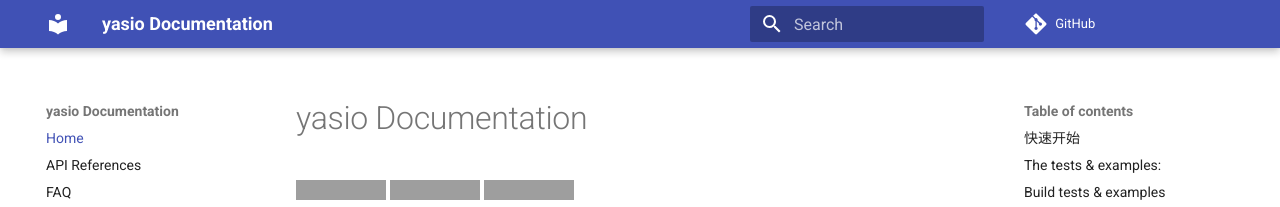
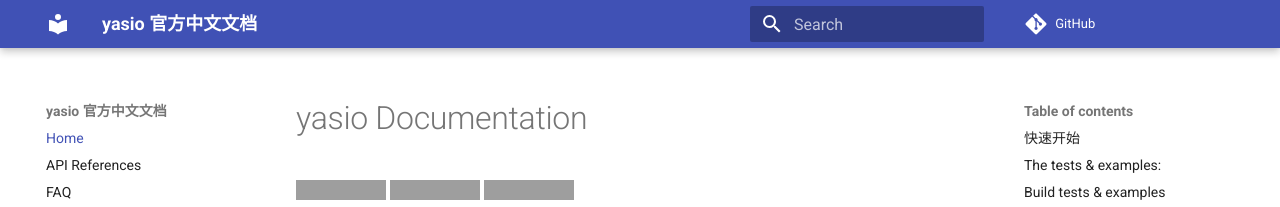
Before and after one commit to yasio/docs-936, an MkDocs documentation site: the page built from docs/index.md, in a window 1280 px wide. Shown: the top 207 px of the page. Built offline with MkDocs 1.6.1 and Material for MkDocs 9.7.7, drawn with Linux system fonts in a browser that asks for light colours; comment, search, counter and statistics services are not loaded; grey boxes are pictures that could not be loaded.

Commit message:
Update mkdocs.yml

```diff
--- a/mkdocs.yml
+++ b/mkdocs.yml
@@ -1,5 +1,5 @@
 docs_dir: docs
-site_name: yasio Documentation
+site_name: yasio 官方中文文档
 repo_url: https://github.com/yasio/docs-936
 repo_name: GitHub
 edit_uri: edit/master/docs
```
